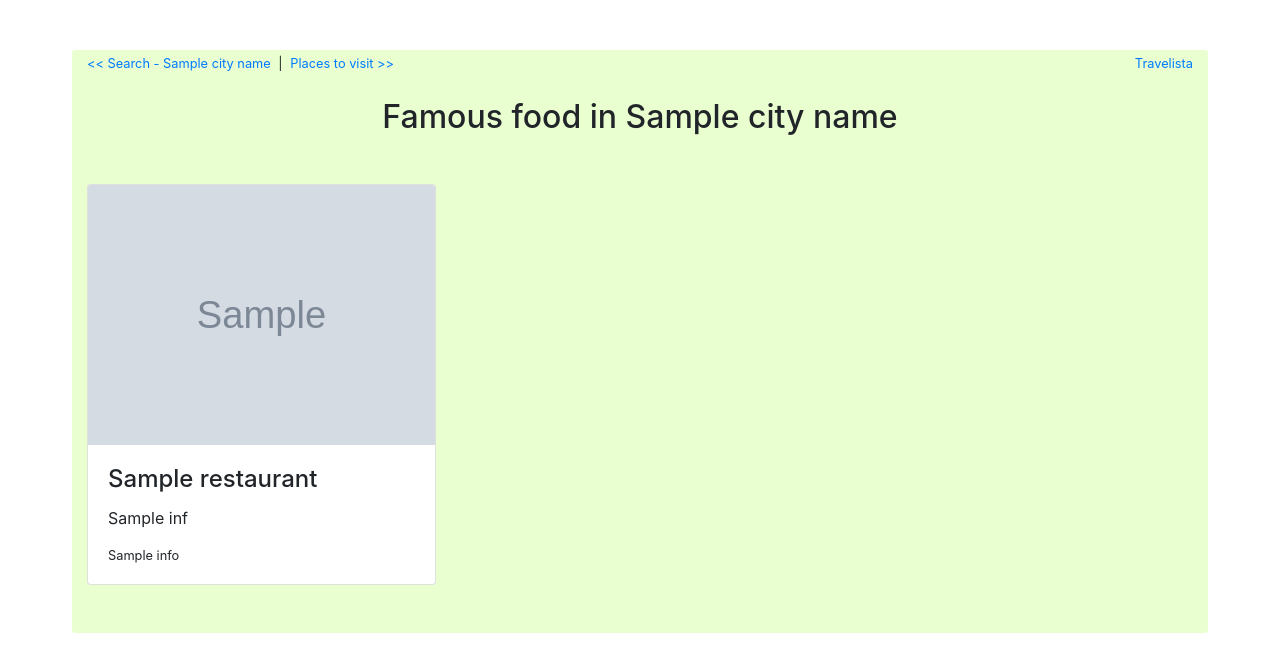
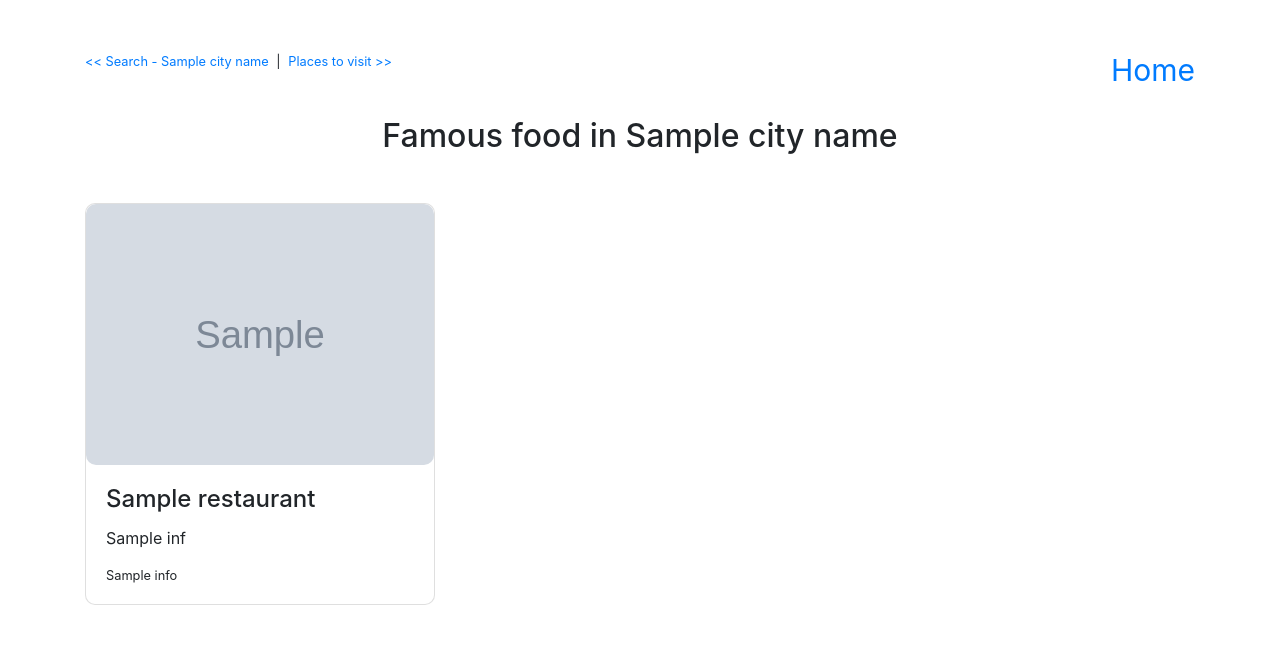
Before and after one commit to codebiet/Travelista, a Django app: template Places/templates/Places/food.html in a window 1280 px wide. Shown: the top 672 px of the page. Run offline with Django 3.2, Linux system fonts and the light colour scheme; the template is opened without the code that fills it: most values are stand-ins (such as "Sample title", 1, 10 or a date in 2020); grey boxes marked "Sample" are stand-in pictures; some libraries are stand-ins or nearby versions.

```diff
--- a/Places/static/css/styl.css
+++ b/Places/static/css/styl.css
@@ -160,6 +160,9 @@
     text-decoration: none;
     padding: 0px 0px;
 }
+.faa {
+    padding: 0px 20px;
+}
   .fa:hover{
       color: #257be4;
   }
--- a/Places/templates/Places/food.html
+++ b/Places/templates/Places/food.html
@@ -1,11 +1,10 @@
-
 {% extends 'Places/places_to_visit.html' %}
 {% load static %}
 
 {% block title %}Travelista | {{ city_name }} - Famous food{% endblock %}
 
 {% block content %}
-<div class="container mt-5 mb-5" style="border: 2px solid rgb(255, 255, 255); border-radius: 5px; background: rgb(233, 255, 208);">
+<div class="container mt-5 mb-5">
     <div class="row">
         <div class="col-6">
             <small>
@@ -17,7 +16,7 @@
 
         <div class="col-6 text-right">
             <small>
-                <a href="{% url 'index' %}">Travelista</a>
+                <a href="{% url 'index' %}" style="font-size: 30px;">Home</a>
             </small>
         </div>
 
@@ -30,19 +29,20 @@
     <div class="row mt-5">
         {% for restaurant in restaurants.values %}
         <div class="col-sm-4 mb-5">
-            <div class="card">
+            <div class="card" style="border-radius: 10px;">
 
                 {% if restaurant.photo_link %}
-                    <img class="card-img-top" src="{{ restaurant.photo_link }}">
+                <img class="card-img-top" src="{{ restaurant.photo_link }}" style="border-radius: 10px;">
                 {% endif %}
 
                 <div class="card-body">
-                  <h4 class="card-title">{{ restaurant.name }}</h4>
+                    <h4 class="card-title">{{ restaurant.name }}</h4>
                     {% for inf in restaurant.res_items %}
-                        <p>{{ inf }}</p>
+                    <p>{{ inf }}</p>
                     {% endfor %}
-                  <p class="card-text text-justify" style="line-height: 16px;"><small>{{ restaurant.info }}</small></p>
-                  <!-- <a href="{{ place.link }}" class="btn btn-sm btn-primary">know more &gt;&gt;</a> -->
+                    <p class="card-text text-justify" style="line-height: 16px;"><small>{{ restaurant.info }}</small>
+                    </p>
+                    <!-- <a href="{{ place.link }}" class="btn btn-sm btn-primary">know more &gt;&gt;</a> -->
                 </div>
             </div>
         </div>
@@ -50,7 +50,7 @@
     </div>
 
     {% else %}
-        <p class="text-center"><i>No result found...</i></p>
+    <p class="text-center"><i>No result found...</i></p>
     {% endif %}
 
 </div>
--- a/Places/templates/Places/index.html
+++ b/Places/templates/Places/index.html
@@ -1,4 +1,3 @@
-
 {% extends 'Places/base.html' %}
 {% load static %}
 
@@ -25,10 +24,8 @@
     <div class="box-main">
 
         <div class="first-half">
-                <p class="text-big">Welcome to Travelista</p>
-                <p class="text-small">One of the oldest civilisations in the world, India is a mosaic of multicultural
-                    experiences. With a rich heritage and myriad attractions, the country is among the most popular
-                    tourist destinations in the world.</p>
+            <p class="text-big" style="margin-bottom: 18px;">Welcome to Travelista</p>
+            <p class="text-small">Makes you Travel Easy.</p>
         </div>
 
         <div class="second-half">
@@ -39,10 +36,18 @@
 
     <div class="mt-5 text-center ml-auto mr-auto" style="max-width: 500px;">
         <form action="city" method="GET">
-                <div class="input-group input-group-sm">
-                    <input type="text" class="form-control" name="city_name" placeholder="Enter city name...">
+            <div class="input-group input-group-sm" style="margin: 3%;">
+                <input type="text" class="form-control" name="city_name" placeholder="Enter city name..." style="
+                    height: 45px;
+                    border-radius: 20px;
+                    padding: 12px;">
                 <div class="input-group-append">
-                        <button class="btn btn-danger" type="submit">Search</button>
+                    <button class="btn btn-danger" type="submit"style="
+                    border-radius: 10px;
+                    border: none;
+                    color: white;
+                    font-weight: 600;
+                ">Search</button>
                 </div>
             </div>
         </form>
@@ -104,7 +109,7 @@
 </section>
 
 <footer>
-        <p class="text-footer bg">
+    <p class="text-footer bg" style="margin: 0 auto;">
         Copyright &copy; 2020 www.Travelista.com - All rights reserved
     </p>
 
--- a/Places/templates/Places/places_to_visit.html
+++ b/Places/templates/Places/places_to_visit.html
@@ -5,9 +5,7 @@
 {% block css %}
 <style>
 
-    {% comment %} body {
-        background: black;
-    } {% endcomment %}
+
 
     .card {
         transition: 0.2s;
@@ -22,7 +20,7 @@
 {% endblock %}
 
 {% block content %}
-<div class="container mt-5 mb-5" style="border: 2px solid rgb(255, 255, 255); border-radius: 5px; background: rgb(233, 255, 208);">
+<div class="container mt-5 mb-5" >
     <div class="row">
         <div class="col-6">
             <small>
@@ -34,7 +32,7 @@
 
         <div class="col-6 text-right">
             <small>
-                <a href="{% url 'index' %}">Travelista</a>
+                <a href="{% url 'index' %}" style="font-size: 30px;" >Home</a>
             </small>
         </div>
 
@@ -46,12 +44,12 @@
     <div class="row mt-5">
         {% for place in places.values %}
         <div class="col-sm-4 mb-5">
-            <div class="card">
-                <img class="card-img-top" src="{{ place.photo_link }}" alt="{{ place.name }} - Image">
+            <div class="card" style="border-radius: 10px;">
+                <img class="card-img-top" src="{{ place.photo_link }}" alt="{{ place.name }} - Image" style="border-radius: 10px;">
                 <div class="card-body">
                   <h4 class="card-title">{{ place.name }}</h4>
                   <p class="card-text text-justify" style="line-height: 16px;"><small>{{ place.info }}</small></p>
-                  <a href="{{ place.link }}" class="btn btn-sm btn-primary">know more &gt;&gt;</a>
+                  <a href="{{ place.link }}" class="btn btn-sm btn-primary" style="border-radius: 11px;">know more &gt;&gt;</a>
                 </div>
               </div>
         </div>
```
Also changed, not shown: Places/templates/Places/city.html (+13 -7 lines), Places/templates/Places/contact.html (+4 -4 lines). Lines whose indentation alone changed are shown as unchanged.
